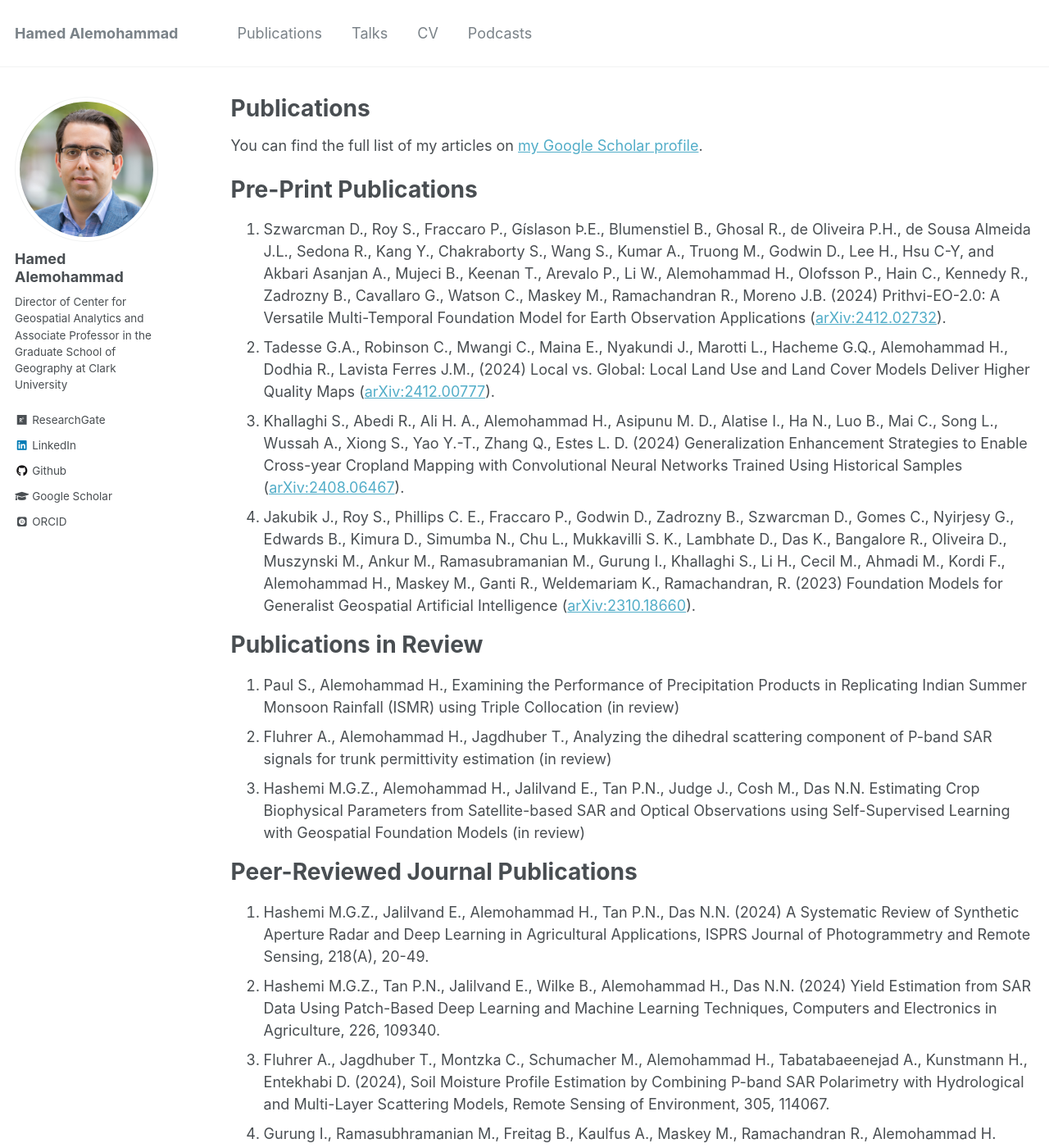
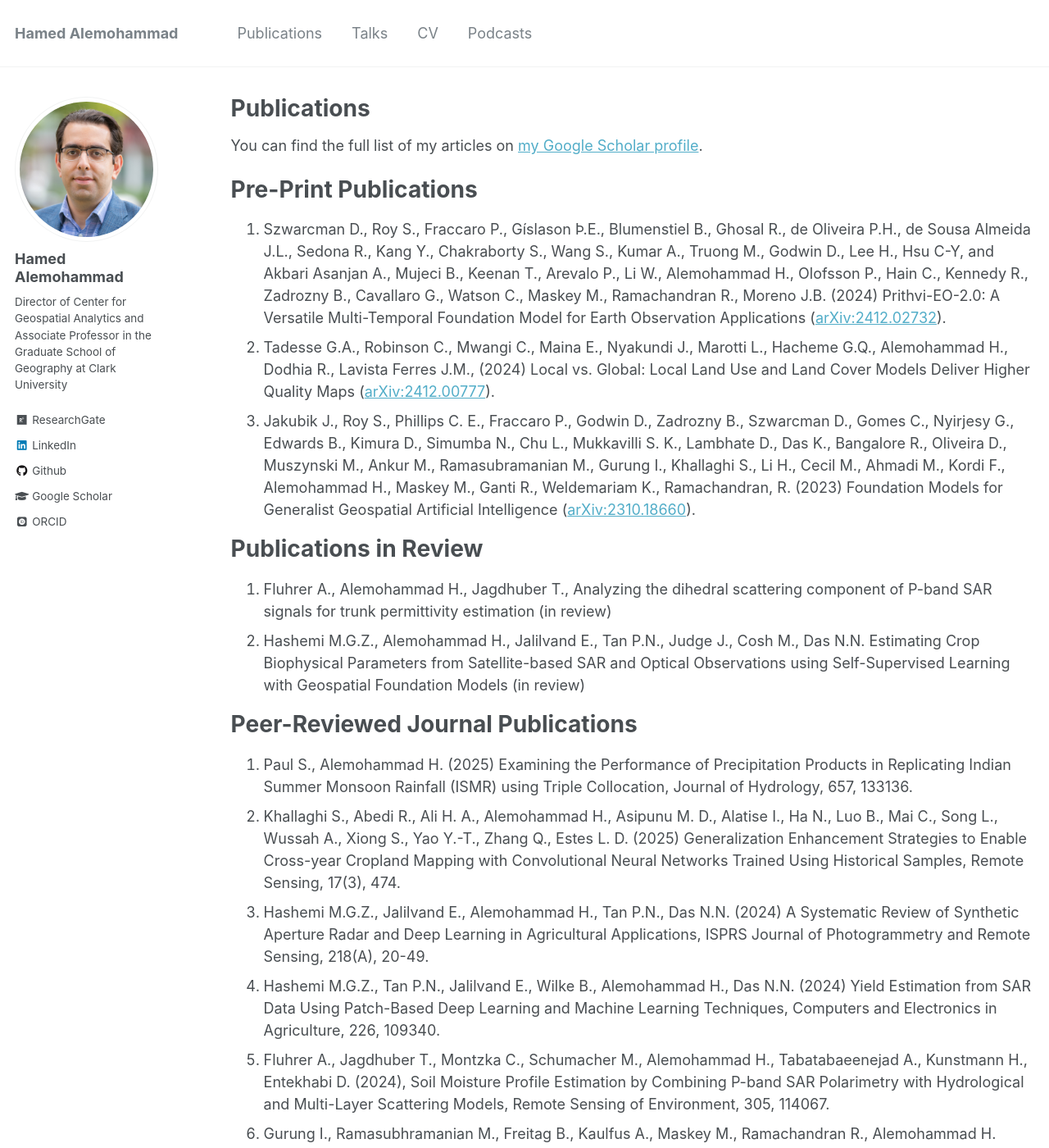
Before and after one commit to HamedAlemo/hamedalemo.github.io, a Jekyll site: the page built from _pages/publications.md, in a window 1280 px wide and 1400 px high. Shown: the whole window at 82% size. Built offline with Jekyll 4.4.1, drawn with Linux system fonts in a browser that asks for light colours; some web fonts are replaced.

Commit message:
updated pubs

```diff
--- a/_pages/publications.md
+++ b/_pages/publications.md
@@ -21,18 +21,18 @@ You can find the full list of my articles on [my Google Scholar profile](https:/
 
 1. Szwarcman D., Roy S., Fraccaro P., Gíslason Þ.E., Blumenstiel B., Ghosal R., de Oliveira P.H., de Sousa Almeida J.L., Sedona R., Kang Y., Chakraborty S., Wang S., Kumar A., Truong M., Godwin D., Lee H., Hsu C-Y, and Akbari Asanjan A., Mujeci B., Keenan T., Arevalo P., Li W., Alemohammad H., Olofsson P., Hain C., Kennedy R., Zadrozny B., Cavallaro G., Watson C., Maskey M., Ramachandran R., Moreno J.B. (2024) Prithvi-EO-2.0: A Versatile Multi-Temporal Foundation Model for Earth Observation Applications ([arXiv:2412.02732](https://doi.org/10.48550/arXiv.2412.02732)).
 1.	Tadesse G.A., Robinson C., Mwangi C., Maina E., Nyakundi J., Marotti L., Hacheme G.Q., Alemohammad H., Dodhia R., Lavista Ferres J.M., (2024) Local vs. Global: Local Land Use and Land Cover Models Deliver Higher Quality Maps ([arXiv:2412.00777](https://doi.org/10.48550/arXiv.2412.00777)).
-1.	Khallaghi S., Abedi R., Ali H. A., Alemohammad H., Asipunu M. D., Alatise I., Ha N., Luo B., Mai C., Song L., Wussah A., Xiong S., Yao Y.-T., Zhang Q., Estes L. D. (2024) Generalization Enhancement Strategies to Enable Cross-year Cropland Mapping with Convolutional Neural Networks Trained Using Historical Samples ([arXiv:2408.06467](https://doi.org/10.48550/arXiv.2408.06467)).
 1.	Jakubik J., Roy S., Phillips C. E., Fraccaro P., Godwin D., Zadrozny B., Szwarcman D., Gomes C., Nyirjesy G., Edwards B., Kimura D., Simumba N., Chu L., Mukkavilli S. K., Lambhate D., Das K., Bangalore R., Oliveira D., Muszynski M., Ankur M., Ramasubramanian M., Gurung I., Khallaghi S., Li H., Cecil M., Ahmadi M., Kordi F., Alemohammad H., Maskey M., Ganti R., Weldemariam K., Ramachandran, R. (2023) Foundation Models for Generalist Geospatial Artificial Intelligence ([arXiv:2310.18660](https://doi.org/10.48550/arXiv.2310.18660)).
 
 # Publications in Review
 
-1.	Paul S., Alemohammad H., Examining the Performance of Precipitation Products in Replicating Indian Summer Monsoon Rainfall (ISMR) using Triple Collocation (in review)
 1.	Fluhrer A., Alemohammad H., Jagdhuber T., Analyzing the dihedral scattering component of P-band SAR signals for trunk permittivity estimation (in review)
 1.	Hashemi M.G.Z., Alemohammad H., Jalilvand E., Tan P.N., Judge J., Cosh M., Das N.N. Estimating Crop Biophysical Parameters from Satellite-based SAR and Optical Observations using Self-Supervised Learning with Geospatial Foundation Models (in review)
 
 
 # Peer-Reviewed Journal Publications
 
+1.	Paul S., Alemohammad H. (2025) Examining the Performance of Precipitation Products in Replicating Indian Summer Monsoon Rainfall (ISMR) using Triple Collocation, Journal of Hydrology, 657, 133136.
+1. Khallaghi S., Abedi R., Ali H. A., Alemohammad H., Asipunu M. D., Alatise I., Ha N., Luo B., Mai C., Song L., Wussah A., Xiong S., Yao Y.-T., Zhang Q., Estes L. D. (2025) Generalization Enhancement Strategies to Enable Cross-year Cropland Mapping with Convolutional Neural Networks Trained Using Historical Samples, Remote Sensing, 17(3), 474.
 1.	Hashemi M.G.Z., Jalilvand E., Alemohammad H., Tan P.N., Das N.N. (2024) A Systematic Review of Synthetic Aperture Radar and Deep Learning in Agricultural Applications, ISPRS Journal of Photogrammetry and Remote Sensing, 218(A), 20-49.
 1.	Hashemi M.G.Z., Tan P.N., Jalilvand E., Wilke B., Alemohammad H., Das N.N. (2024) Yield Estimation from SAR Data Using Patch-Based Deep Learning and Machine Learning Techniques, Computers and Electronics in Agriculture, 226, 109340.
 1.	Fluhrer A., Jagdhuber T., Montzka C., Schumacher M., Alemohammad H., Tabatabaeenejad A., Kunstmann H., Entekhabi D. (2024), Soil Moisture Profile Estimation by Combining P-band SAR Polarimetry with Hydrological and Multi-Layer Scattering Models, Remote Sensing of Environment, 305, 114067.
```
